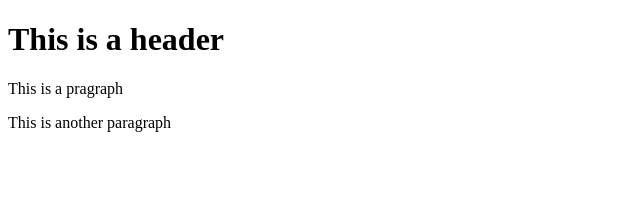
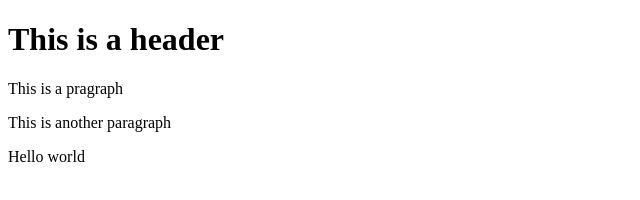
Before and after one commit to raksah/git-test, a website: page index.html in a window 1280 px wide. Shown: the full height of the page, 0-640 px from the left. Drawn offline with Linux system fonts and the light colour scheme.

Commit message:
Using NPM

```diff
--- a/index.html
+++ b/index.html
@@ -4,5 +4,6 @@
         <h1>This is a header</h1>
         <p>This is a pragraph</p>
         <p>This is another paragraph</p>
+        <p>Hello world</p>
     </body>
 </html>
```
Also changed, not shown: package.json (added, +24 -0 lines), 2 other files.
